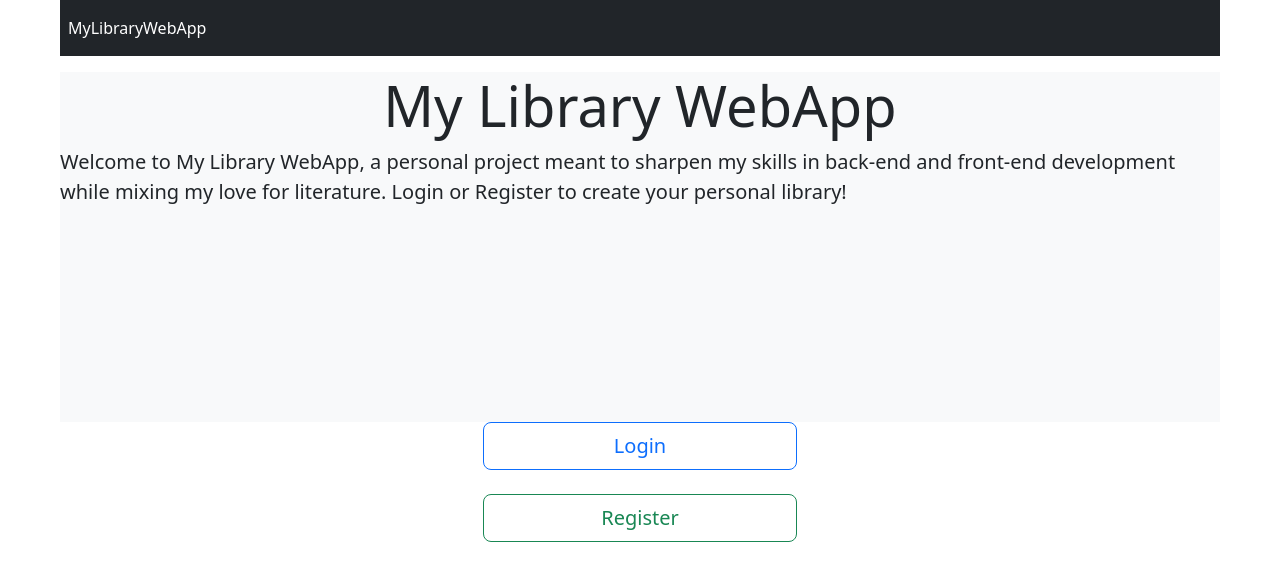
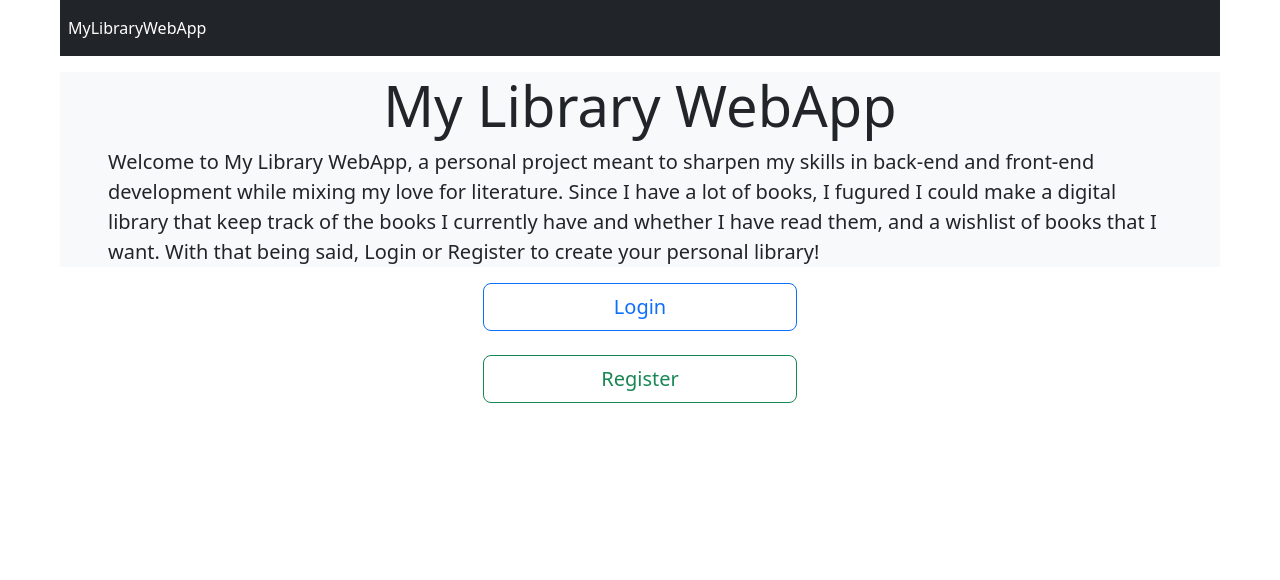
Before and after one commit to Orion2323/full_stack_project, a React (Create React App) app in the folder frontend/: page / in a window 1280 px wide. Shown: the top 580 px of the page. Built offline with nearby package versions, Linux system fonts and the light colour scheme; the HTML template or start-up script is replaced by a standard one.

Commit message:
Update LandingPage.jsx

```diff
--- a/frontend/src/pages/LandingPage.jsx
+++ b/frontend/src/pages/LandingPage.jsx
@@ -8,10 +8,12 @@ export const LandingPage = () => {
                 <a className="text-decoration-none text-white" href='/'> MyLibraryWebApp</a>
             </nav>
 
-            <div className="jumbotron-fluid mx-5 bg-light" style={{height: '350px'}}>
+            <div className="jumbotron-fluid mx-5 bg-light px-5" >
                 <h1 className="display-4 text-center"> My Library WebApp </h1>
                 <p className="lead"> Welcome to My Library WebApp, a personal project meant to sharpen my skills in back-end and front-end
-                                     development while mixing my love for literature. Login or Register to create your personal library!
+                                     development while mixing my love for literature. Since I have a lot of books, I fugured I could make a digital
+                                     library that keep track of the books I currently have and whether I have read them, and a wishlist of books
+                                     that I want. With that being said, Login or Register to create your personal library!
                 </p>
             </div>
 
```
